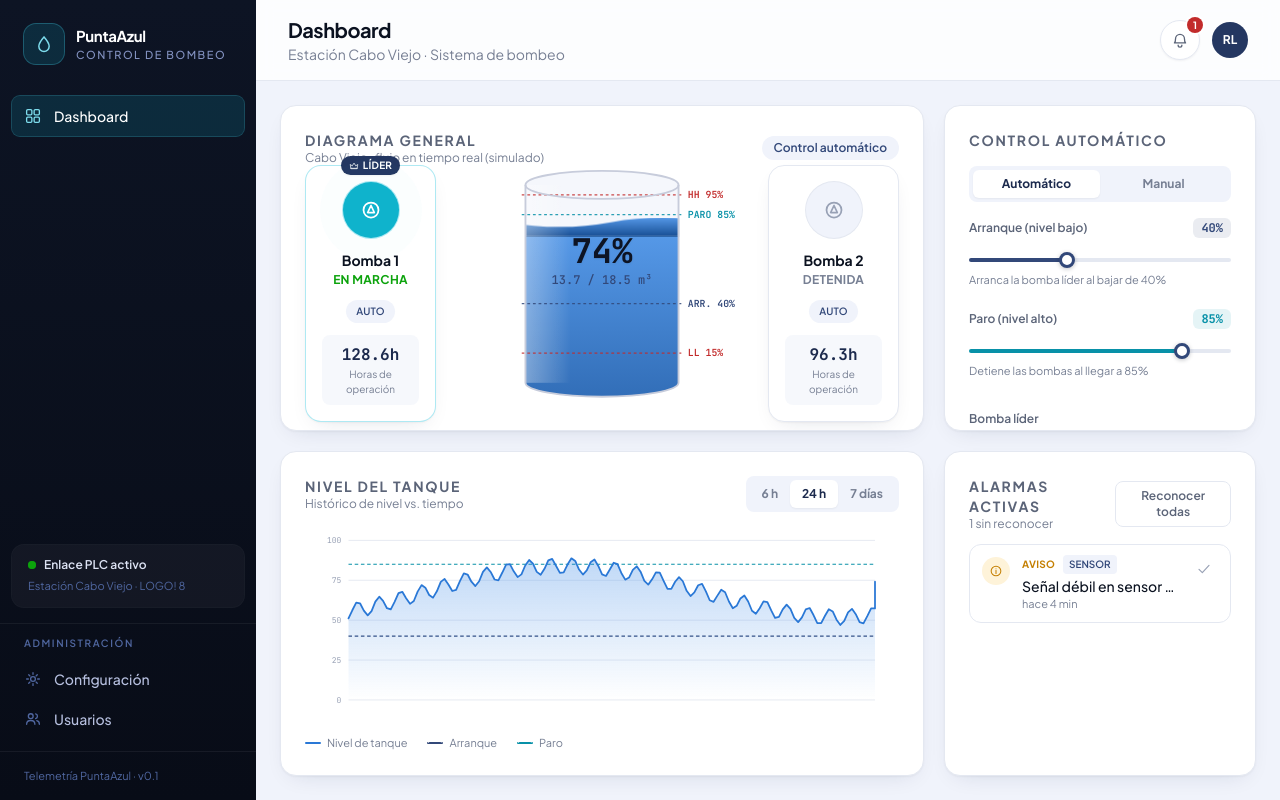
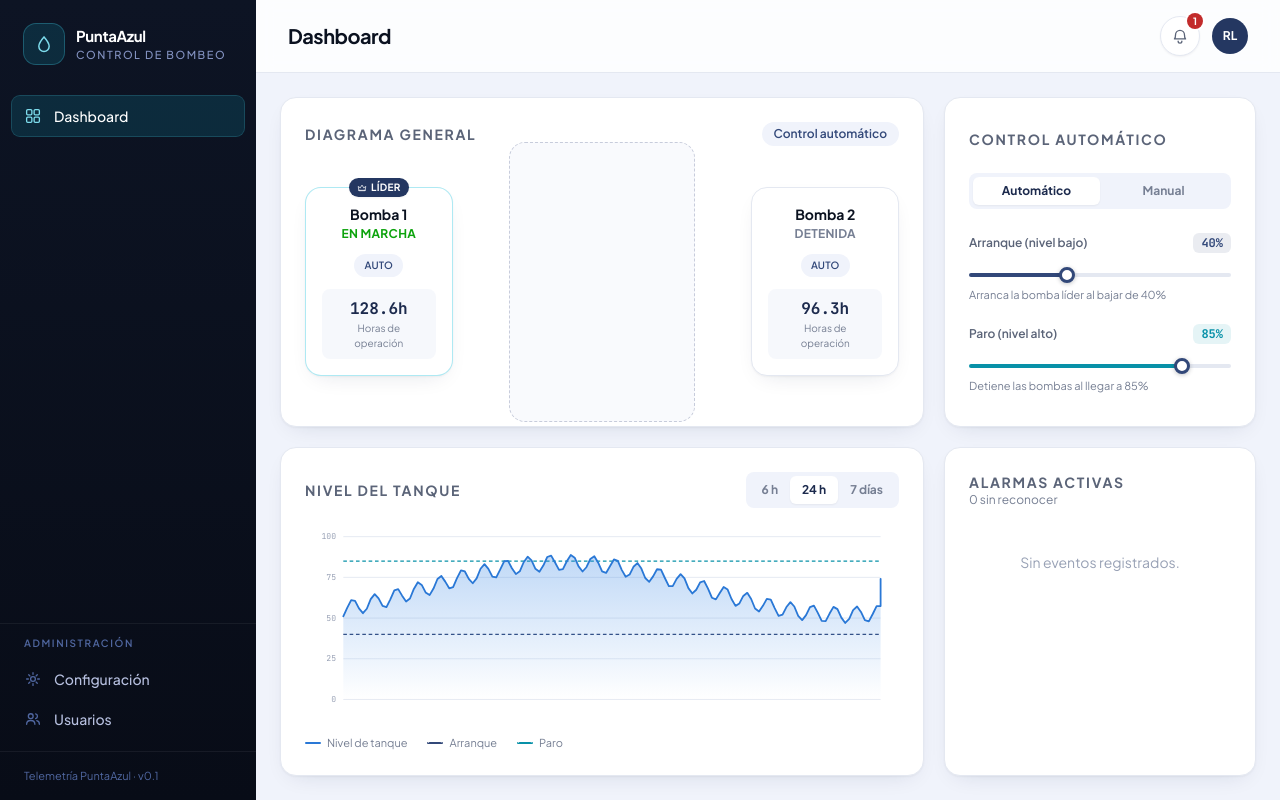
Before and after one commit to RubenTAM/ControldeBombas_PuntaAzul, a React (Vite) app: page / in a window 1280 px wide. Built offline with nearby package versions, Linux system fonts and the light colour scheme.

Commit message:
Simplifica UI: quita subtítulos, bomba líder/alternancia, deja tanque y alarmas en blanco

```diff
--- a/src/components/AlarmsPanel.jsx
+++ b/src/components/AlarmsPanel.jsx
@@ -15,8 +15,15 @@ function timeAgo(ts, now) {
   return `hace ${h} h`
 }
 
-export default function AlarmsPanel({ telemetry }) {
-  const { alarms, activeAlarms, acknowledgeAlarm, acknowledgeAll, now } = telemetry
+// Se deja vacío a propósito por ahora — sin alarmas simuladas en pantalla,
+// hasta que definamos el set final. La lógica de telemetría sigue intacta
+// para cuando se vuelva a conectar.
+export default function AlarmsPanel({ telemetry: _telemetry }) {
+  const alarms = []
+  const activeAlarms = []
+  const acknowledgeAlarm = () => {}
+  const acknowledgeAll = () => {}
+  const now = Date.now()
 
   return (
     <section className="flex h-full flex-col overflow-hidden rounded-2xl border border-ink-100 bg-white p-5 shadow-card sm:p-6">
--- a/src/components/ControlPanel.jsx
+++ b/src/components/ControlPanel.jsx
@@ -1,5 +1,3 @@
-import { IconCrown, IconRepeat } from '../icons.jsx'
-
 function Segmented({ value, options, onChange }) {
   return (
     <div className="flex rounded-lg bg-navy-50 p-1">
@@ -45,20 +43,10 @@ function ThresholdSlider({ label, value, onChange, min, max, accent, hint }) {
 }
 
 export default function ControlPanel({ telemetry }) {
-  const {
-    controlMode,
-    setControlMode,
-    thresholds,
-    setThreshold,
-    leadPump,
-    setLeadPump,
-    alternation,
-    setAlternation,
-    limits,
-  } = telemetry
+  const { controlMode, setControlMode, thresholds, setThreshold, limits } = telemetry
 
   return (
-    <section className="flex h-full flex-col justify-between gap-4 overflow-hidden rounded-2xl border border-ink-100 bg-white p-5 shadow-card sm:p-6">
+    <section className="flex h-full flex-col justify-center gap-6 overflow-hidden rounded-2xl border border-ink-100 bg-white p-5 shadow-card sm:p-6">
       <div className="flex items-center justify-between">
         <h2 className="text-sm font-bold uppercase tracking-[0.12em] text-ink-500">Control automático</h2>
       </div>
@@ -92,49 +80,6 @@ export default function ControlPanel({ telemetry }) {
           hint={`Detiene las bombas al llegar a ${thresholds.stop}%`}
         />
       </div>
-
-      <div className="h-px bg-ink-100" />
-
-      <div>
-        <p className="mb-2 text-xs font-semibold text-ink-500">Bomba líder</p>
-        <div className="flex gap-2">
-          {['p1', 'p2'].map((id) => (
-            <button
-              key={id}
-              onClick={() => setLeadPump(id)}
-              className={[
-                'flex flex-1 items-center justify-center gap-1.5 rounded-lg border py-2 text-xs font-bold transition-colors',
-                leadPump === id
-                  ? 'border-navy-500 bg-navy-50 text-navy-700'
-                  : 'border-ink-100 text-ink-400 hover:border-ink-200',
-              ].join(' ')}
-            >
-              <IconCrown className="h-3.5 w-3.5" /> {id === 'p1' ? 'Bomba 1' : 'Bomba 2'}
-            </button>
-          ))}
-        </div>
-      </div>
-
-      <div className="flex items-center justify-between rounded-lg bg-navy-50/60 px-3 py-2.5">
-        <div className="flex items-center gap-2">
-          <IconRepeat className="h-4 w-4 text-navy-500" />
-          <div>
-            <p className="text-xs font-bold text-ink-700">Alternancia</p>
-            <p className="text-[11px] text-ink-400">Turna el arranque entre bombas</p>
-          </div>
-        </div>
-        <button
-          onClick={() => setAlternation(!alternation)}
-          className={['relative h-6 w-11 rounded-full transition-colors', alternation ? 'bg-status-good' : 'bg-ink-200'].join(' ')}
-        >
-          <span
-            className={[
-              'absolute top-0.5 h-5 w-5 rounded-full bg-white shadow transition-transform',
-              alternation ? 'translate-x-[22px]' : 'translate-x-0.5',
-            ].join(' ')}
-          />
-        </button>
-      </div>
     </section>
   )
 }
--- a/src/components/Header.jsx
+++ b/src/components/Header.jsx
@@ -9,7 +9,6 @@ export default function Header({ alarmCount, onMenu }) {
         </button>
         <div>
           <h1 className="font-sans text-xl font-bold tracking-tight text-ink-900">Dashboard</h1>
-          <p className="text-sm text-ink-400">Estación Cabo Viejo · Sistema de bombeo</p>
         </div>
       </div>
 
--- a/src/components/LevelHistoryChart.jsx
+++ b/src/components/LevelHistoryChart.jsx
@@ -92,7 +92,6 @@ export default function LevelHistoryChart({ telemetry }) {
       <div className="mb-4 flex shrink-0 flex-wrap items-center justify-between gap-3">
         <div>
           <h2 className="text-sm font-bold uppercase tracking-[0.12em] text-ink-500">Nivel del tanque</h2>
-          <p className="text-xs text-ink-400">Histórico de nivel vs. tiempo</p>
         </div>
         <div className="flex rounded-lg bg-navy-50 p-1">
           {RANGES.map((r) => (
--- a/src/components/PumpCard.jsx
+++ b/src/components/PumpCard.jsx
@@ -1,4 +1,4 @@
-import { IconPump, IconCrown, IconAlertTriangle } from '../icons.jsx'
+import { IconCrown, IconAlertTriangle } from '../icons.jsx'
 
 export default function PumpCard({ pump, isLead, controlMode, onToggle, side = 'left' }) {
   const running = pump.running
@@ -14,24 +14,6 @@ export default function PumpCard({ pump, isLead, controlMode, onToggle, side = '
           <IconCrown className="h-2.5 w-2.5" /> Líder
         </span>
       )}
-
-      <div className="relative flex h-14 w-14 items-center justify-center">
-        {running && (
-          <span className="absolute inset-0 rounded-full bg-live-400/40 animate-pulseRing" />
-        )}
-        <div
-          className={[
-            'relative flex h-14 w-14 items-center justify-center rounded-full ring-1 transition-colors',
-            pump.fault
-              ? 'bg-status-criticalBg ring-status-critical/30'
-              : running
-              ? 'bg-live-500 ring-live-400/40'
-              : 'bg-navy-50 ring-ink-100',
-          ].join(' ')}
-        >
-          <IconPump className={['h-6 w-6', pump.fault ? 'text-status-critical' : running ? 'text-white' : 'text-ink-300'].join(' ')} />
-        </div>
-      </div>
 
       <div className="text-center">
         <p className="text-sm font-bold text-ink-900">{pump.label}</p>
--- a/src/components/Sidebar.jsx
+++ b/src/components/Sidebar.jsx
@@ -31,17 +31,6 @@ export default function Sidebar({ active, onNavigate, alarmCount }) {
           />
         ))}
       </nav>
-
-      <div className="mx-3 mb-4 rounded-xl bg-white/[0.04] px-4 py-3 ring-1 ring-white/[0.06]">
-        <div className="flex items-center gap-2">
-          <span className="relative flex h-2 w-2">
-            <span className="absolute inline-flex h-full w-full animate-ping rounded-full bg-status-good opacity-60" />
-            <span className="relative inline-flex h-2 w-2 rounded-full bg-status-good" />
-          </span>
-          <p className="text-xs font-semibold text-navy-100">Enlace PLC activo</p>
-        </div>
-        <p className="mt-1 text-[11px] leading-relaxed text-navy-400">Estación Cabo Viejo · LOGO! 8</p>
-      </div>
 
       <div className="border-t border-white/[0.06] px-3 py-3">
         <p className="px-3 pb-2 text-[10px] font-semibold uppercase tracking-[0.16em] text-navy-400">
--- a/src/components/SystemDiagram.jsx
+++ b/src/components/SystemDiagram.jsx
@@ -10,7 +10,6 @@ export default function SystemDiagram({ telemetry }) {
       <div className="mb-4 flex shrink-0 items-center justify-between">
         <div>
           <h2 className="text-sm font-bold uppercase tracking-[0.12em] text-ink-500">Diagrama general</h2>
-          <p className="text-xs text-ink-400">Cabo Viejo · flujo en tiempo real (simulado)</p>
         </div>
         <span className="rounded-full bg-navy-50 px-3 py-1 text-xs font-semibold text-navy-500">
           {controlMode === 'AUTO' ? 'Control automático' : 'Control manual'}
--- a/src/components/TankVisual.jsx
+++ b/src/components/TankVisual.jsx
@@ -1,103 +1,7 @@
-// Cylindrical tank rendered in SVG: animated liquid fill with a scrolling
-// wave surface, plus reference lines for the fixed safety limits (HH/LL)
-// and the operator-adjustable control setpoints (arranque/paro).
-
-const VB_W = 220
-const VB_H = 300
-const TOP_Y = 46
-const BOTTOM_Y = 258
-const BODY_H = BOTTOM_Y - TOP_Y
-const RX = 82
-const RY = 15
-const LEFT_X = (VB_W - RX * 2) / 2
-const RIGHT_X = LEFT_X + RX * 2
-
-const pctToY = (pct) => BOTTOM_Y - (pct / 100) * BODY_H
-
-const bodyClip = `M${LEFT_X},${TOP_Y} L${LEFT_X},${BOTTOM_Y} A${RX},${RY} 0 0 0 ${RIGHT_X},${BOTTOM_Y} L${RIGHT_X},${TOP_Y} A${RX},${RY} 0 0 0 ${LEFT_X},${TOP_Y} Z`
-const bodyOutline = `M${LEFT_X},${TOP_Y} L${LEFT_X},${BOTTOM_Y} A${RX},${RY} 0 0 0 ${RIGHT_X},${BOTTOM_Y} L${RIGHT_X},${TOP_Y}`
-
-const WAVE_AMP = 5
-const wavePath = `M0,${WAVE_AMP} Q ${VB_W / 4},${-WAVE_AMP} ${VB_W / 2},${WAVE_AMP} T ${VB_W},${WAVE_AMP} T ${VB_W * 1.5},${WAVE_AMP} T ${VB_W * 2},${WAVE_AMP} L ${VB_W * 2},${WAVE_AMP * 4} L 0,${WAVE_AMP * 4} Z`
-
-function Marker({ value, y, color, label, dashed = true, align = 'right' }) {
-  return (
-    <g>
-      <line
-        x1={LEFT_X - 4}
-        x2={RIGHT_X + 4}
-        y1={y}
-        y2={y}
-        stroke={color}
-        strokeWidth={1.3}
-        strokeDasharray={dashed ? '3 3' : undefined}
-        opacity={0.85}
-      />
-      <text
-        x={align === 'right' ? RIGHT_X + 10 : LEFT_X - 10}
-        y={y + 3.5}
-        textAnchor={align === 'right' ? 'start' : 'end'}
-        className="font-mono text-[10.5px] font-semibold"
-        fill={color}
-      >
-        {label}
-      </text>
-    </g>
-  )
+// Tanque principal — dejado en blanco a propósito por ahora (pendiente de
+// definir la visualización final). Se conserva la firma de props para no
+// tener que tocar SystemDiagram cuando se vuelva a habilitar.
+// eslint-disable-next-line no-unused-vars
+export default function TankVisual({ level, thresholds, limits, volume, capacity }) {
+  return <div className="h-[280px] w-[220px] rounded-2xl border border-dashed border-ink-200 bg-navy-50/40" />
 }
-
-export default function TankVisual({ level, thresholds, limits, volume, capacity }) {
-  const liquidY = pctToY(level)
-  const clipId = 'tank-body-clip'
-
-  return (
-    <div className="relative flex flex-col items-center">
-      <svg viewBox={`0 0 ${VB_W} ${VB_H}`} className="h-[280px] w-[220px] overflow-visible">
-        <defs>
-          <clipPath id={clipId}>
-            <path d={bodyClip} />
-          </clipPath>
-          <linearGradient id="liquidGradient" x1="0" y1="0" x2="0" y2="1">
-            <stop offset="0%" stopColor="#5598e7" />
-            <stop offset="100%" stopColor="#184f95" />
-          </linearGradient>
-          <linearGradient id="tankSheen" x1="0" y1="0" x2="1" y2="0">
-            <stop offset="0%" stopColor="#ffffff" stopOpacity="0.55" />
-            <stop offset="35%" stopColor="#ffffff" stopOpacity="0" />
-          </linearGradient>
-        </defs>
-
-        {/* tank shell */}
-        <path d={bodyClip} fill="#f5f7fc" />
-        <g clipPath={`url(#${clipId})`}>
-          <rect x={0} y={liquidY} width={VB_W} height={VB_H} fill="url(#liquidGradient)" />
-          <g style={{ transform: `translateY(${liquidY - WAVE_AMP * 4}px)` }}>
-            <path d={wavePath} fill="url(#liquidGradient)" className="animate-wave" />
-          </g>
-          <rect x={0} y={TOP_Y} width={VB_W} height={BODY_H} fill="url(#tankSheen)" />
-        </g>
-
-        {/* threshold reference lines */}
-        <Marker value={limits.hh} y={pctToY(limits.hh)} color="#c22b2b" label={`HH ${limits.hh}%`} />
-        <Marker value={thresholds.stop} y={pctToY(thresholds.stop)} color="#0891a8" label={`PARO ${thresholds.stop}%`} />
-        <Marker value={thresholds.start} y={pctToY(thresholds.start)} color="#324879" label={`ARR. ${thresholds.start}%`} />
-        <Marker value={limits.ll} y={pctToY(limits.ll)} color="#c22b2b" label={`LL ${limits.ll}%`} />
-
-        {/* outline on top so fill + markers sit underneath the rim */}
-        <path d={bodyOutline} fill="none" stroke="#c7ccdb" strokeWidth={2} />
-        <ellipse cx={VB_W / 2} cy={TOP_Y} rx={RX} ry={RY} fill="none" stroke="#c7ccdb" strokeWidth={2} />
-      </svg>
-
-      <div className="pointer-events-none absolute inset-x-0 top-[92px] flex flex-col items-center">
-        <span className="font-mono text-[34px] font-bold leading-none tabular-nums text-navy-900 drop-shadow-sm">
-          {level.toFixed(0)}%
-        </span>
-        <span className="mt-1 font-mono text-xs font-medium tabular-nums text-navy-500">
-          {volume.toFixed(1)} / {capacity.toFixed(1)} m³
-        </span>
-      </div>
-
-      <p className="mt-2 text-xs font-semibold uppercase tracking-[0.14em] text-ink-400">Tanque principal</p>
-    </div>
-  )
-}
```
